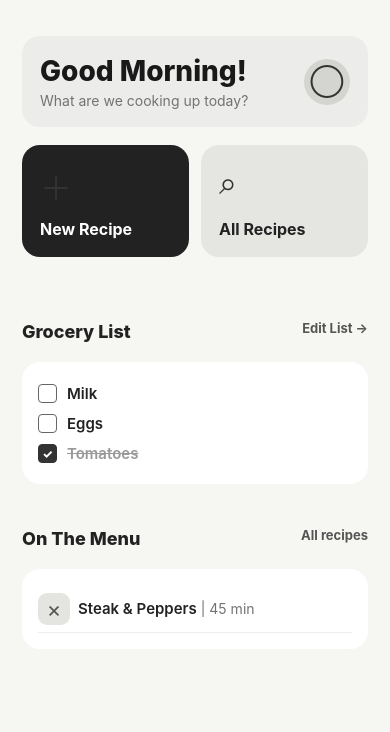
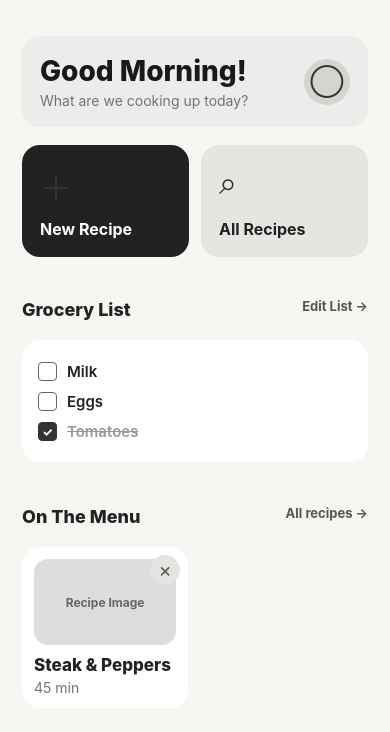
Before and after one commit to lexirosem123/Recipe_Org_App, a React Native app: screen / in a window 390 px wide. Shown: the top 732 px of the page. Built offline with nearby package versions, Linux system fonts and the light colour scheme.

Commit message:
Tighten home layout and restore menu cards

```diff
--- a/App.tsx
+++ b/App.tsx
@@ -213,19 +213,28 @@ function HomeScreen({
         {groceryItems.length === 0 && <Text style={styles.muted}>Your grocery list is empty.</Text>}
       </Pressable>
 
-      <SectionTitle title="On The Menu" action="All recipes" onPress={onRecipes} />
-      <View style={styles.card}>
-        {menuRecipes.length === 0 && <Text style={styles.muted}>Add a recipe to your menu to see it here.</Text>}
+      <SectionTitle title="On The Menu" action="All recipes →" onPress={onRecipes} />
+      <View style={styles.menuGrid}>
+        {menuRecipes.length === 0 && (
+          <View style={styles.card}>
+            <Text style={styles.muted}>Add a recipe to your menu to see it here.</Text>
+          </View>
+        )}
         {menuRecipes.map((recipe) => (
-          <View key={recipe.id} style={styles.menuRow}>
-            <Pressable style={styles.menuRemove} onPress={() => onRemoveMenu(recipe.id)}>
-              <Text style={styles.menuRemoveText}>×</Text>
+          <Pressable key={recipe.id} style={styles.menuRecipeCard} onPress={() => onRecipe(recipe.id)}>
+            <Pressable
+              hitSlop={10}
+              style={styles.menuCardRemove}
+              onPress={() => onRemoveMenu(recipe.id)}
+            >
+              <Text style={styles.menuCardRemoveText}>×</Text>
             </Pressable>
-            <Pressable style={styles.menuRecipeTap} onPress={() => onRecipe(recipe.id)}>
-              <Text style={styles.listText}>{recipe.name}</Text>
-              <Text style={styles.muted}> | {recipe.cookTime}</Text>
-            </Pressable>
-          </View>
+            <View style={styles.imagePlaceholder}>
+              <Text style={styles.imagePlaceholderText}>Recipe Image</Text>
+            </View>
+            <Text style={styles.recipeName}>{recipe.name}</Text>
+            <Text style={styles.muted}>{recipe.cookTime}</Text>
+          </Pressable>
         ))}
       </View>
     </ScrollView>
@@ -524,7 +533,7 @@ const styles = StyleSheet.create({
   profileCircle: { width: 46, height: 46, borderRadius: 23, backgroundColor: '#d4d4d1', alignItems: 'center', justifyContent: 'center' },
   profileIcon: { fontSize: 24, color: '#333' },
 
-  actionRow: { flexDirection: 'row', gap: 12, marginTop: 18, marginBottom: 28 },
+  actionRow: { flexDirection: 'row', gap: 12, marginTop: 18, marginBottom: 6 },
   primaryAction: { flex: 1, minHeight: 112, backgroundColor: '#222', borderRadius: 18, padding: 18, justifyContent: 'space-between' },
   secondaryAction: { flex: 1, minHeight: 112, backgroundColor: '#e5e5e2', borderRadius: 18, padding: 18, justifyContent: 'space-between' },
   actionPlus: { fontSize: 32, color: '#333' },
@@ -543,10 +552,11 @@ const styles = StyleSheet.create({
   checkmark: { color: '#fff', fontSize: 12, fontWeight: '800' },
   completedText: { textDecorationLine: 'line-through', color: '#999' },
 
-  menuRow: { flexDirection: 'row', alignItems: 'center', minHeight: 48, borderBottomWidth: 1, borderBottomColor: '#eee' },
-  menuRemove: { width: 32, height: 32, borderRadius: 9, backgroundColor: '#e4e4e1', alignItems: 'center', justifyContent: 'center', marginRight: 8 },
-  menuRemoveText: { fontSize: 22, color: '#555' },
-  menuRecipeTap: { flex: 1, flexDirection: 'row', alignItems: 'center' },
+  menuGrid: { flexDirection: 'row', flexWrap: 'wrap', gap: 12 },
+  menuRecipeCard: { width: '48%', backgroundColor: '#fff', borderRadius: 18, padding: 12, position: 'relative' },
+  menuCardRemove: { position: 'absolute', top: 8, right: 8, zIndex: 2, width: 30, height: 30, borderRadius: 15, backgroundColor: '#e4e4e1', alignItems: 'center', justifyContent: 'center' },
+  menuCardRemoveText: { fontSize: 20, color: '#555', marginTop: -1 },
+  imagePlaceholder: { height: 86, borderRadius: 14, backgroundColor: '#ddd', alignItems: 'center', justifyContent: 'center', marginBottom: 10 },
 
   searchRow: { flexDirection: 'row', gap: 10, paddingHorizontal: 22, marginBottom: 12 },
   searchInput: { flex: 1, marginBottom: 0 },
```
